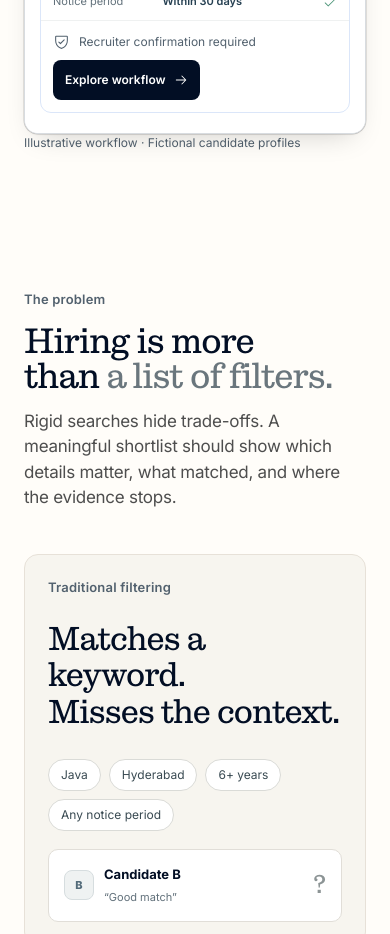
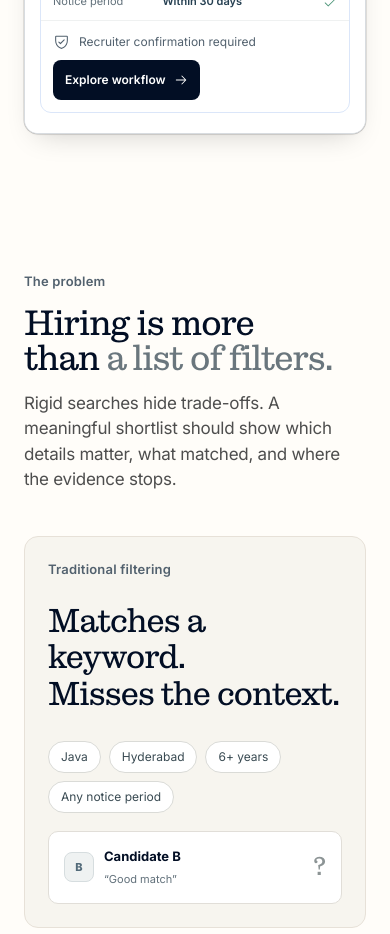
Before and after one commit to ThunderKhan/pareto, a Next.js app in the folder frontend/: page / in a window 390 px wide. Shown: the part 1080-2014 px from the top of the page. Built offline with nearby package versions, Linux system fonts and the light colour scheme.

Commit message:
style(homepage): remove distracting hero demo caption

```diff
--- a/frontend/src/components/marketing/home-v2.css
+++ b/frontend/src/components/marketing/home-v2.css
@@ -250,7 +250,6 @@
   .v2-hero-actions { margin-top: 24px; }
 }
 .v2-hero-stage { margin-top: 72px; padding-bottom: 100px; }
-.v2-stage-disclosure { margin: 16px 0 0; color: var(--v2-text-quiet); font-size: 12px; line-height: 1.5; text-align: end; letter-spacing: normal; }
 @media (max-width: 599px) { .v2-hero-stage { margin-top: 56px; } }
 @media (prefers-reduced-motion: reduce) {
   .v2-hero-mascot__leg, .v2-hero-mascot__figure, .v2-hero-mascot__shadow { animation: none !important; }
@@ -828,7 +827,6 @@
 }
 @media (max-width: 767px) {
   .v2-hero-stage { padding-bottom: 63px; }
-  .v2-stage-disclosure { text-align: start; }
   .v2-workspace { grid-template-columns: 1fr; }
   .v2-workspace-rail { display: none; }
   .v2-workspace-content { padding: 22px; }
--- a/frontend/src/components/marketing/home-v2.tsx
+++ b/frontend/src/components/marketing/home-v2.tsx
@@ -596,7 +596,6 @@ export default function HomepageV2({ fontClasses = "" }: { fontClasses?: string
         <div className="v2-container v2-hero-stage">
 
           <WorkspaceFrame state="hero"/>
-          <p className="v2-stage-disclosure">Illustrative workflow · Fictional candidate profiles</p>
         </div>
       </section>
       <Problem/>
```
Also changed, not shown: 2 other files (tests, documents, lock files or other folders).
